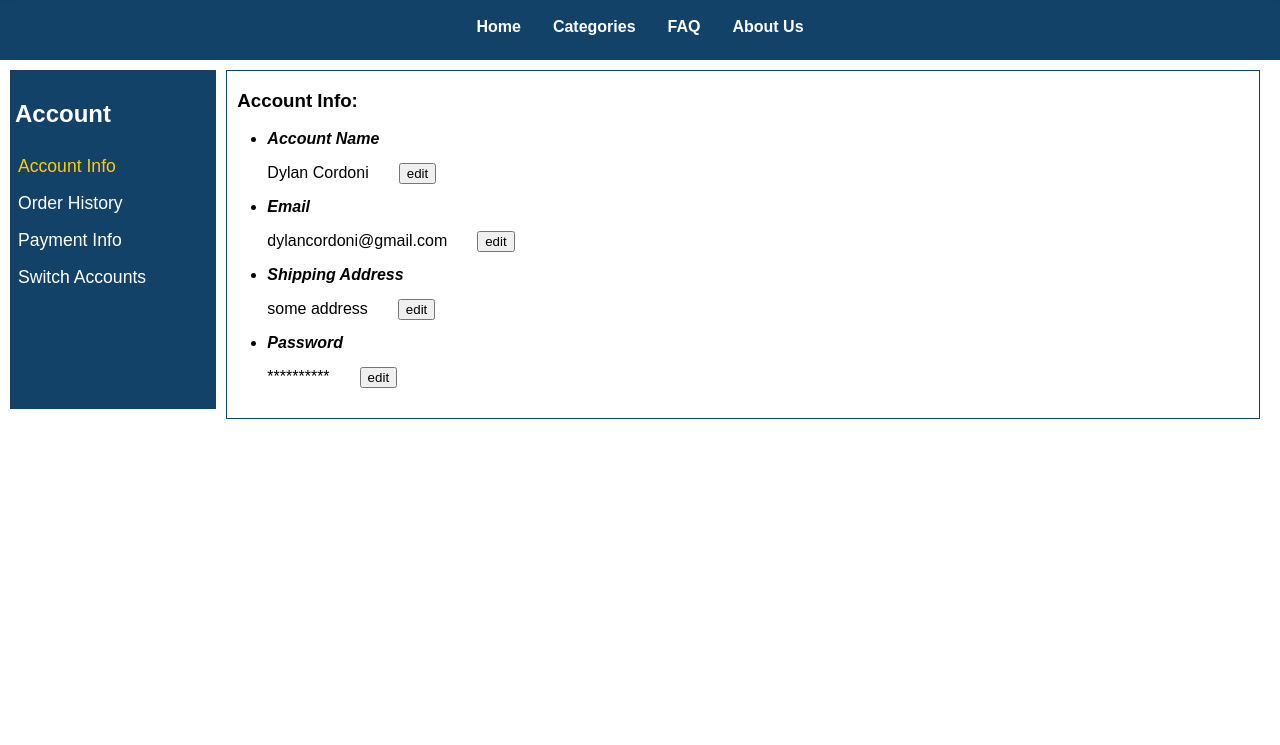
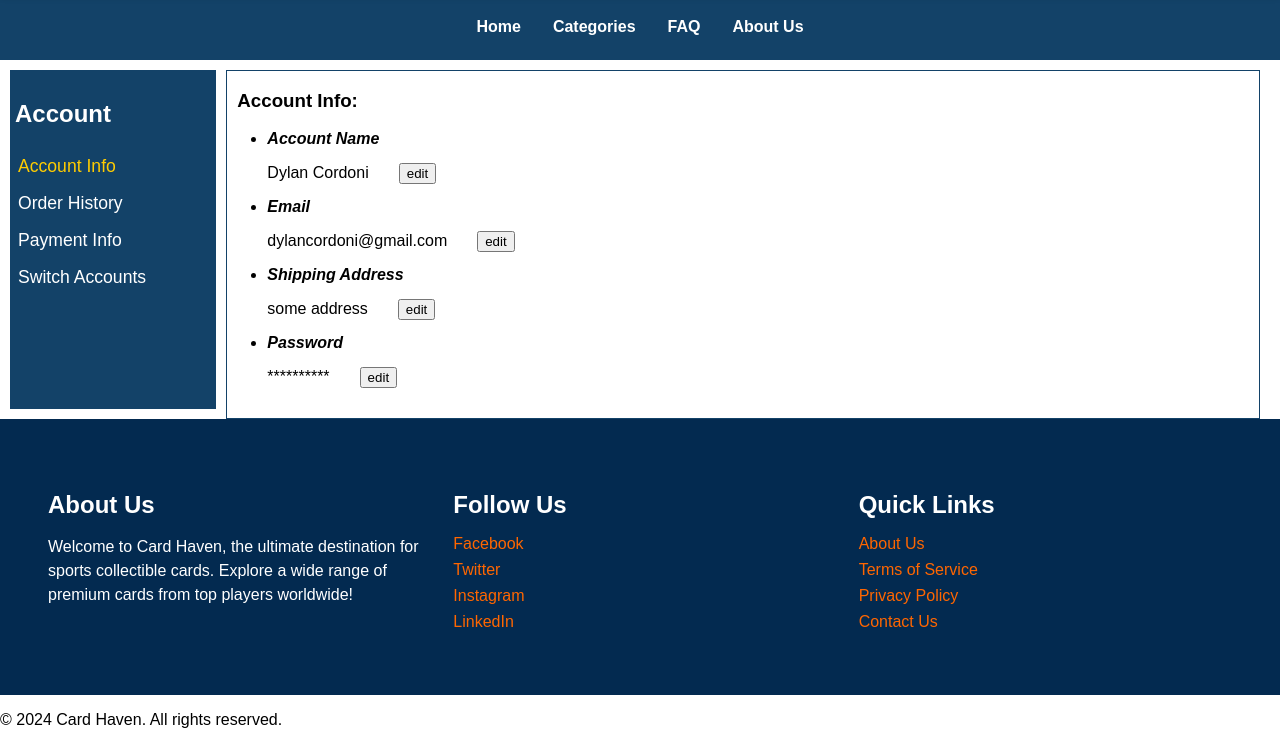
Before and after one commit to sofienebaba/Group-project, a plain HTML site: page settings.html in a window 1280 px wide. Shown: the part 98-843 px from the top of the page. Before the commit the page ends 800 px from the top, so only its background shows below. Drawn offline with Linux system fonts and the light colour scheme.

Commit message:
added footer to products/settings, fixed formatting

```diff
--- a/settings.html
+++ b/settings.html
@@ -125,5 +125,38 @@
         </div>
 
     </div>
+
+    <footer>
+        <div class="footer-container">
+            <div class="about-us">
+                <h3>About Us</h3>
+                <p>Welcome to Card Haven, the ultimate destination for sports collectible cards. Explore a wide range of
+                    premium cards from top players worldwide!</p>
+            </div>
+            <div class="social-links">
+                <h3>Follow Us</h3>
+                <ul>
+                    <li><a href="https://facebook.com" target="_blank">Facebook</a></li>
+                    <li><a href="https://twitter.com" target="_blank">Twitter</a></li>
+                    <li><a href="https://instagram.com" target="_blank">Instagram</a></li>
+                    <li><a href="https://linkedin.com" target="_blank">LinkedIn</a></li>
+                </ul>
+            </div>
+            <div class="footer-links">
+                <h3>Quick Links</h3>
+                <ul>
+                    <li><a href="about.html">About Us</a></li>
+                    <li><a href="terms.html">Terms of Service</a></li>
+                    <li><a href="privacy.html">Privacy Policy</a></li>
+                    <li><a href="contact.html">Contact Us</a></li>
+                </ul>
+            </div>
+        </div>
+        <p>&copy; 2024 Card Haven. All rights reserved.</p>
+    </footer>
+
     <script src="settings.js"></script>
+
 </body>
+
+</html>
```
Also changed, not shown: products.html (+34 -1 lines).
